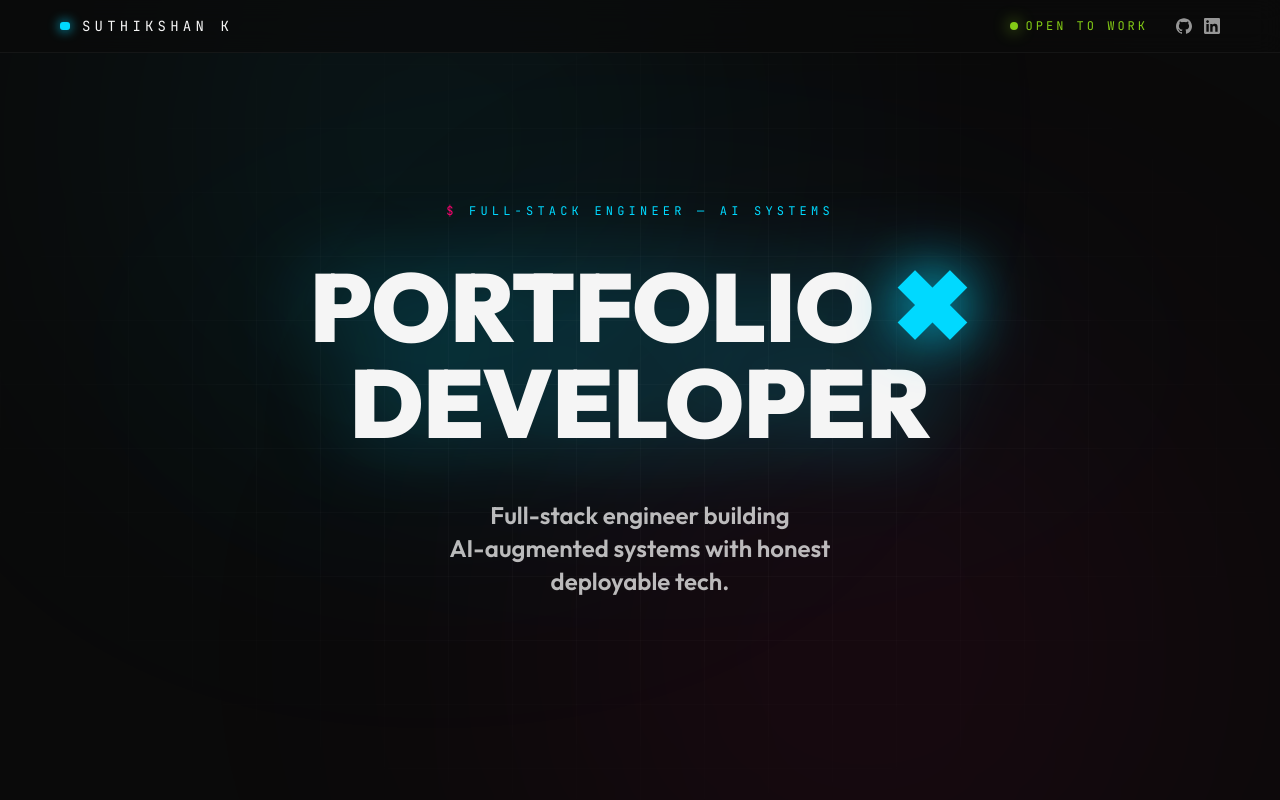
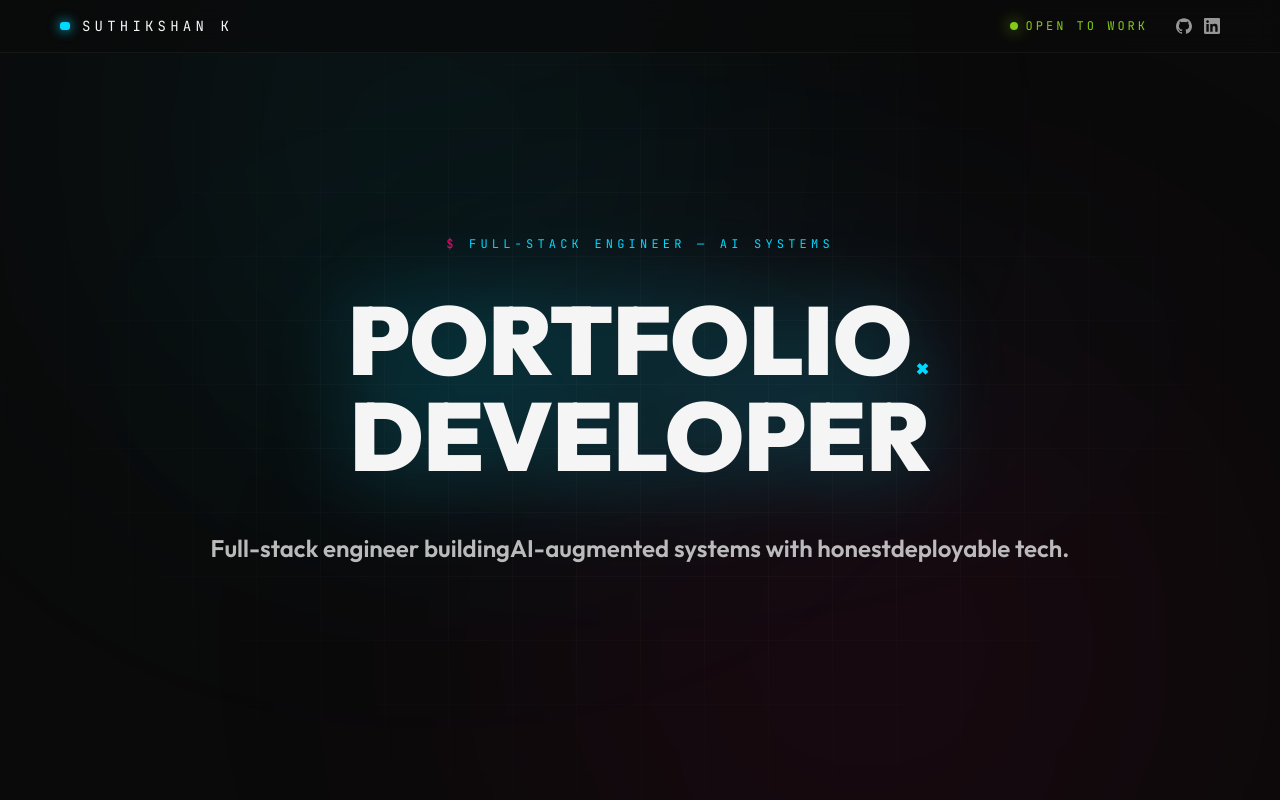
Before and after one commit to suthiks20/MyPortfolio, a React (Vite) app: page / in a window 1280 px wide. Shown: the top 800 px of the page. Built offline with nearby package versions, Linux system fonts and the light colour scheme.

Commit message:
chore: trigger redeploy3

```diff
--- a/src/components/Hero.jsx
+++ b/src/components/Hero.jsx
@@ -71,22 +71,24 @@ function Hero() {
         </p>
 
         <h1 className="hero-title-part font-display font-black leading-none tracking-tight drop-shadow-[0_0_42px_rgba(0,217,255,0.3)]">
-          <span className="block text-[clamp(48px,10vw,96px)] text-ink text-center">
-            PORTFOLIO{' '}
-            <span className="text-cyan drop-shadow-[0_0_28px_rgba(0,217,255,0.85)]">✖</span>{' '}
-            DEVELOPER
+          <span className="block text-center">
+            <span className="sm:inline block text-[clamp(44px,9vw,96px)]">PORTFOLIO</span>
+            <span className="inline-block text-cyan drop-shadow-[0_0_28px_rgba(0,217,255,0.85)] mx-1">✖</span>
+            <span className="sm:inline block text-[clamp(44px,9vw,96px)]">DEVELOPER</span>
           </span>
         </h1>
 
-        <div className="hero-divider mx-auto mt-12 w-[min(640px,80%)] origin-left" />
+        <div className="hero-divider mx-auto mt-8 sm:mt-12 w-full sm:w-[min(640px,80%)] origin-left" />
 
-        <p className="hero-sub mt-10 font-display text-xl sm:text-2xl font-medium leading-snug text-ink/75 text-center">
-          {SUB_LINES.map((line) => (
-            <span key={line} className="block">
-              {line}
-            </span>
-          ))}
-        </p>
+        <div className="mt-8 sm:mt-10 text-center">
+          <p className="font-display text-base sm:text-xl lg:text-2xl font-medium leading-snug text-ink/75">
+            {SUB_LINES.map((line) => (
+              <span key={line} className="block sm:inline">
+                {line}
+              </span>
+            ))}
+          </p>
+        </div>
       </div>
       </Tilt>
 
--- a/src/components/Projects.jsx
+++ b/src/components/Projects.jsx
@@ -464,13 +464,13 @@ function ProjectSection({ project }) {
 
           {/* copy — right */}
           <div className="proj-text col-span-12 md:col-span-6">
-            <SectionTag index={project.index} label={project.name} />
-            <h3 className="mt-8 font-display text-6xl font-black leading-none text-ink drop-shadow-[0_0_24px_rgba(0,217,255,0.25)]">
+            <SectionTag index={project.index} label={project.name} className="sm:block sm:items-start" />
+            <h3 className="mt-6 sm:mt-8 font-display text-4xl sm:text-5xl md:text-6xl font-black leading-none text-ink drop-shadow-[0_0_24px_rgba(0,217,255,0.25)] text-center sm:text-left">
               {project.name}
             </h3>
-            <p className="mt-4 text-lg text-ink/70">{project.tagline}</p>
+            <p className="mt-3 sm:mt-4 text-base sm:text-lg text-ink/70 text-center sm:text-left">{project.tagline}</p>
 
-            <div className="mt-8 flex flex-wrap gap-3">
+            <div className="mt-4 sm:mt-8 flex flex-wrap justify-center sm:justify-start gap-2 sm:gap-3">
               {project.tech.map((t) => (
                 <span key={t} className="proj-pill pill">
                   {t}
@@ -479,22 +479,22 @@ function ProjectSection({ project }) {
             </div>
 
             <blockquote
-              className="mt-8 border-l-2 pl-6 font-mono text-sm leading-relaxed text-ink/55"
+              className="mt-4 sm:mt-8 border-l-2 pl-4 sm:pl-6 font-mono text-xs sm:text-sm leading-relaxed text-ink/55 text-center sm:text-left"
               style={{ borderColor: project.accent[0], boxShadow: `-8px 0 18px -10px ${project.accent[0]}66` }}
             >
               “{project.quote}”
             </blockquote>
 
             {project.description && (
-              <p className="mt-6 text-sm leading-relaxed text-ink/60">{project.description}</p>
+              <p className="mt-3 sm:mt-6 text-xs sm:text-sm leading-relaxed text-ink/60 text-center sm:text-left">{project.description}</p>
             )}
 
-            <div className="mt-10 flex items-center gap-5">
-              <RippleButton href={project.live} target="_blank" rel="noreferrer" className="btn-primary">
-                <ExternalLink size={16} /> Live
+            <div className="mt-6 sm:mt-10 flex flex-col sm:flex-row items-center justify-center sm:justify-start gap-3 sm:gap-5">
+              <RippleButton href={project.live} target="_blank" rel="noreferrer" className="btn-primary w-full sm:w-auto">
+                <ExternalLink size={15} /> Live
               </RippleButton>
-              <RippleButton href={LINKS.github} target="_blank" rel="noreferrer" className="btn-ghost">
-                <GithubIcon size={16} /> GitHub
+              <RippleButton href={LINKS.github} target="_blank" rel="noreferrer" className="btn-ghost w-full sm:w-auto">
+                <GithubIcon size={15} /> GitHub
               </RippleButton>
             </div>
           </div>
--- a/src/components/ui.jsx
+++ b/src/components/ui.jsx
@@ -14,10 +14,10 @@ export const Section = forwardRef(function Section({ id, className = '', childre
 
 export function SectionTag({ index, label, className = '' }) {
   return (
-    <p className={`mono-label flex items-center gap-4 ${className}`}>
+    <p className={`mono-label flex flex-col sm:flex-row items-center sm:items-center gap-1 sm:gap-4 ${className}`}>
       <span className="text-magenta">[{index}]</span>
-      <span>{label}</span>
-      <span className="h-px w-16 bg-cyan/50 shadow-[0_0_8px_rgba(0,217,255,0.6)]" />
+      <span className="sm:inline">{label}</span>
+      <span className="h-px w-full sm:w-16 bg-cyan/50 shadow-[0_0_8px_rgba(0,217,255,0.6)] sm:block" />
     </p>
   )
 }
```
